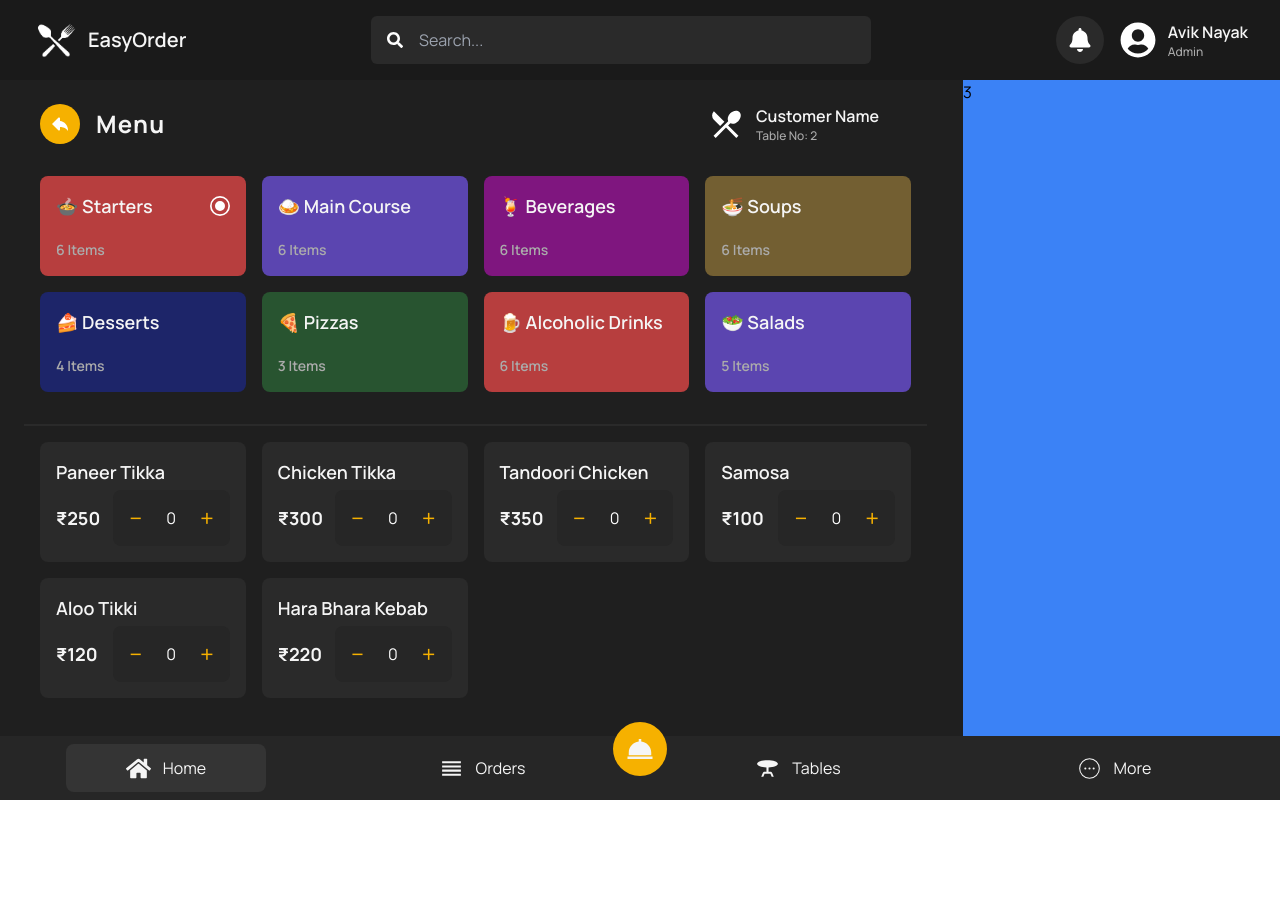
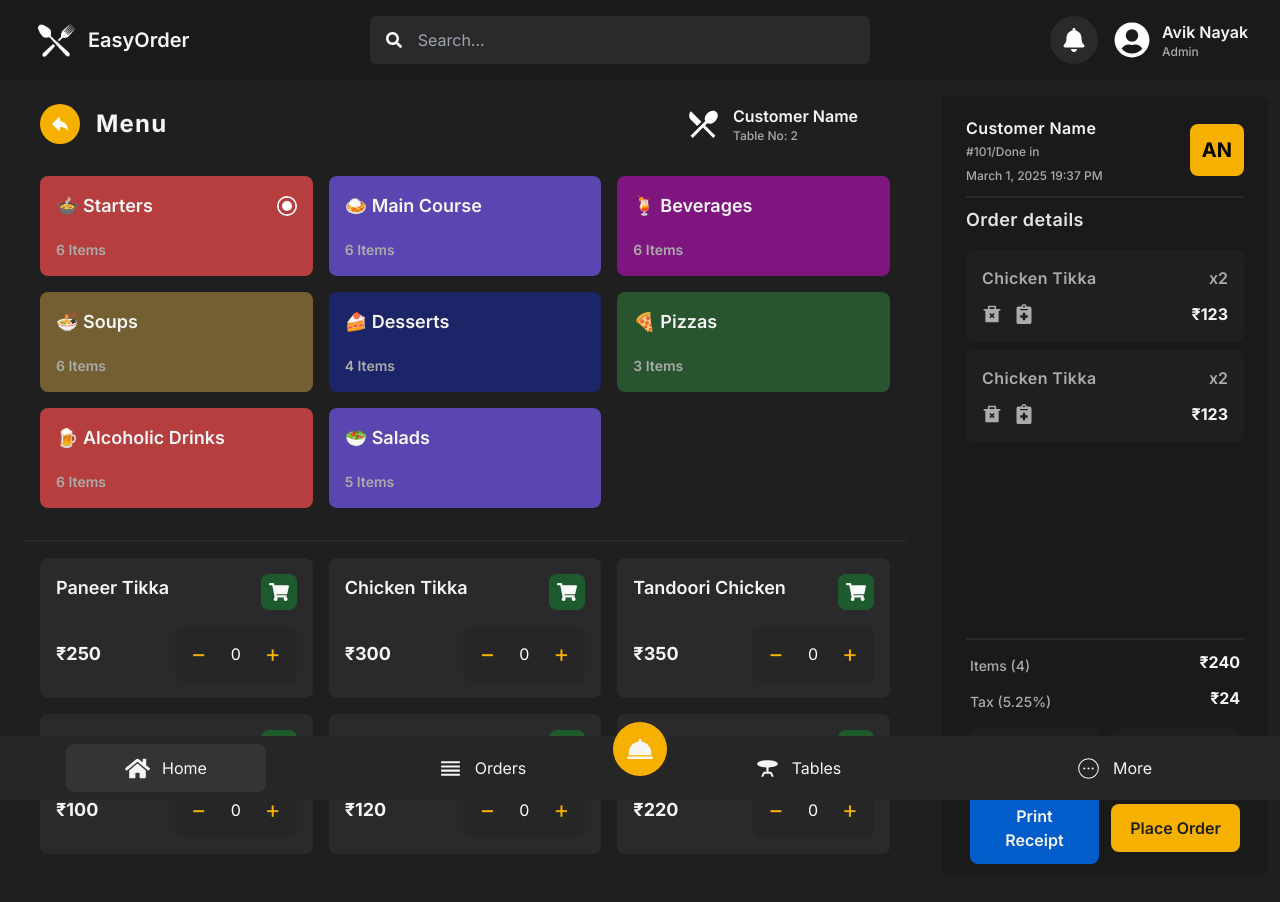
Before and after one commit to AvikNayak22/EasyOrder, a React (Vite) app in the folder pos-frontend/: page /menu in a window 1280 px wide. Shown: the top 902 px of the page. Before the commit the page ends 800 px from the top, so only its background shows below. Built offline with nearby package versions, Linux system fonts and the light colour scheme.

Commit message:
worked on the cart component ui design

```diff
--- /dev/null
+++ b/pos-frontend/src/components/menu/Bill.jsx
@@ -0,0 +1,33 @@
+const Bill = () => {
+  return (
+    <>
+      <div className="flex items-center justify-between px-5 mt-2">
+        <p className="text-sm text-[#ababab] font-medium mt-2">Items (4)</p>
+        <h1 className="text-[#f5f5f5] text-md font-bold">₹240</h1>
+      </div>
+      <div className="flex items-center justify-between px-5 mt-2">
+        <p className="text-sm text-[#ababab] font-medium mt-2">Tax (5.25%)</p>
+        <h1 className="text-[#f5f5f5] text-md font-bold">₹24</h1>
+      </div>
+      <div className="flex items-center gap-3 px-5 mt-4">
+        <button className="bg-[#1f1f1f] px-4 py-3 w-full rounded-lg text-[#ababab] font-semibold">
+          Cash
+        </button>
+        <button className="bg-[#1f1f1f] px-4 py-3 w-full rounded-lg text-[#ababab] font-semibold">
+          Online
+        </button>
+      </div>
+
+      <div className="flex items-center gap-3 px-5 mt-4">
+        <button className="bg-[#025cca] px-4 py-3 w-full rounded-lg text-[#f5f5f5] font-semibold text-md">
+          Print Receipt
+        </button>
+        <button className="bg-[#f6b100] px-4 py-3 w-full rounded-lg text-[#1f1f1f] font-semibold text-md">
+          Place Order
+        </button>
+      </div>
+    </>
+  );
+};
+
+export default Bill;
--- /dev/null
+++ b/pos-frontend/src/components/menu/CartInfo.jsx
@@ -0,0 +1,61 @@
+import { FaNotesMedical } from "react-icons/fa";
+import { RiDeleteBin2Fill } from "react-icons/ri";
+
+const CartInfo = () => {
+  return (
+    <div className="px-4 py-2">
+      <h1 className="text-lg text-[#e4e4e4] font-semibold tracking-wide">
+        Order details
+      </h1>
+
+      <div className="mt-4 overflow-y-scroll scrollbar-hide h-[380px] ">
+        <div className="bg-[#1f1f1f] rounded-lg p-4 mb-2">
+          <div className="flex items-center justify-between">
+            <h1 className="text-[#ababab] font-semibold tracking-wide text-md">
+              Chicken Tikka
+            </h1>
+            <p className="text-[#ababab] font-semibold">x2</p>
+          </div>
+
+          <div className="flex items-center justify-between mt-3">
+            <div className="flex items-center gap-3">
+              <RiDeleteBin2Fill
+                className="text-[#ababab] cursor-pointer"
+                size={20}
+              />
+              <FaNotesMedical
+                className="text-[#ababab] cursor-pointer"
+                size={20}
+              />
+            </div>
+            <p className="text-[#f5f5f5] text-md font-bold">₹123</p>
+          </div>
+        </div>
+        <div className="bg-[#1f1f1f] rounded-lg p-4 mb-2">
+          <div className="flex items-center justify-between">
+            <h1 className="text-[#ababab] font-semibold tracking-wide text-md">
+              Chicken Tikka
+            </h1>
+            <p className="text-[#ababab] font-semibold">x2</p>
+          </div>
+
+          <div className="flex items-center justify-between mt-3">
+            <div className="flex items-center gap-3">
+              <RiDeleteBin2Fill
+                className="text-[#ababab] cursor-pointer"
+                size={20}
+              />
+              <FaNotesMedical
+                className="text-[#ababab] cursor-pointer"
+                size={20}
+              />
+            </div>
+            <p className="text-[#f5f5f5] text-md font-bold">₹123</p>
+          </div>
+        </div>
+      </div>
+    </div>
+  );
+};
+
+export default CartInfo;
--- /dev/null
+++ b/pos-frontend/src/components/menu/CustomerInfo.jsx
@@ -0,0 +1,21 @@
+const CustomerInfo = () => {
+  return (
+    <div className="flex items-center justify-between px-4 py-3">
+      <div className="flex flex-col items-start">
+        <h1 className="text-md text-[#f5f5f5] font-semibold tracking-wide">
+          Customer Name
+        </h1>
+        <p className="text-xs text-[#ababab] font-medium mt-1 ">#101/Done in</p>
+        <p className="text-xs text-[#ababab] font-medium mt-2">
+          March 1, 2025 19:37 PM
+        </p>
+      </div>
+
+      <button className="bg-[#f6b100] p-3 text-xl font-bold rounded-lg">
+        AN
+      </button>
+    </div>
+  );
+};
+
+export default CustomerInfo;
--- a/pos-frontend/src/components/menu/MenuContainer.jsx
+++ b/pos-frontend/src/components/menu/MenuContainer.jsx
@@ -1,6 +1,7 @@
 import { GrRadialSelected } from "react-icons/gr";
 import { menus } from "../../constants";
 import { useState } from "react";
+import { FaShoppingCart } from "react-icons/fa";
 
 const MenuContainer = () => {
   const [selected, setSelected] = useState(menus[0]);
@@ -23,7 +24,7 @@ const MenuContainer = () => {
 
   return (
     <>
-      <div className="grid grid-cols-4 gap-4 px-10 py-4 w-[100%]">
+      <div className="grid grid-cols-3 gap-4 px-10 py-4 w-[100%]">
         {menus.map((menu) => {
           return (
             <div
@@ -54,16 +55,21 @@ const MenuContainer = () => {
 
       <hr className="border-[#2a2a2a] border-t-2 mt-4 mx-6" />
 
-      <div className="grid grid-cols-4 gap-4 px-10 py-4 w-[100%]">
+      <div className="grid grid-cols-3 gap-4 px-10 py-4 w-[100%]">
         {selected?.items.map((menu) => {
           return (
             <div
               key={menu.id}
-              className="flex flex-col items-start justify-between p-4 rounded-lg h-[120px] cursor-pointer bg-[#2a2a2a] hover:bg-[#383838]"
+              className="flex flex-col items-start justify-between p-4 rounded-lg h-[140px] cursor-pointer bg-[#2a2a2a] hover:bg-[#383838]"
             >
-              <h1 className="text-[#f5f5f5] text-lg font-semibold">
-                {menu.name}
-              </h1>
+              <div className="flex items-start justify-between w-full">
+                <h1 className="text-[#f5f5f5] text-lg font-semibold">
+                  {menu.name}
+                </h1>
+                <button className="bg-[#02ca3a]/30 text-[#fafafa] p-2 rounded-lg">
+                  <FaShoppingCart size={20} />
+                </button>
+              </div>
               <div className="flex items-center justify-between w-full">
                 <p className="text-[#f5f5f5] text-lg font-bold">
                   ₹{menu.price}
--- a/pos-frontend/src/index.css
+++ b/pos-frontend/src/index.css
@@ -1,10 +1,10 @@
-@import url(https://fonts.googleapis.com/css?family=Manrope:200,300,regular,500,600,700,800);
+@import url(https://fonts.googleapis.com/css?family=Inter:100,200,300,regular,500,600,700,800,900,100italic,200italic,300italic,italic,500italic,600italic,700italic,800italic,900italic);
 @tailwind base;
 @tailwind components;
 @tailwind utilities;
 
 body {
-  font-family: "Manrope", sans-serif;
+  font-family: "Inter", sans-serif;
 }
 
 .scrollbar-hide::-webkit-scrollbar {
--- a/pos-frontend/src/pages/Menu.jsx
+++ b/pos-frontend/src/pages/Menu.jsx
@@ -1,6 +1,10 @@
 import MenuContainer from "../components/menu/MenuContainer";
 import BackButton from "../components/shared/BackButton";
 import BottomNav from "../components/shared/BottomNav";
+import CartInfo from "../components/menu/CartInfo";
+import Bill from "../components/menu/Bill";
+import CustomerInfo from "../components/menu/CustomerInfo";
+
 import { MdRestaurantMenu } from "react-icons/md";
 
 const Menu = () => {
@@ -34,7 +38,17 @@ const Menu = () => {
       </div>
 
       {/* right section */}
-      <div className="flex-[1] bg-blue-500">3</div>
+      <div className="flex-[1] mb-20 bg-[#1a1a1a] mt-4 mr-3 h-[780px] rounded-lg p-2">
+        {/* Customer Info */}
+        <CustomerInfo />
+        <hr className="border-[#2a2a2a] border-t-2 mx-4" />
+        {/* Cart Items */}
+        <CartInfo />
+
+        <hr className="border-[#2a2a2a] border-t-2 mx-4" />
+        {/* Bills */}
+        <Bill />
+      </div>
 
       <BottomNav />
     </section>
```
